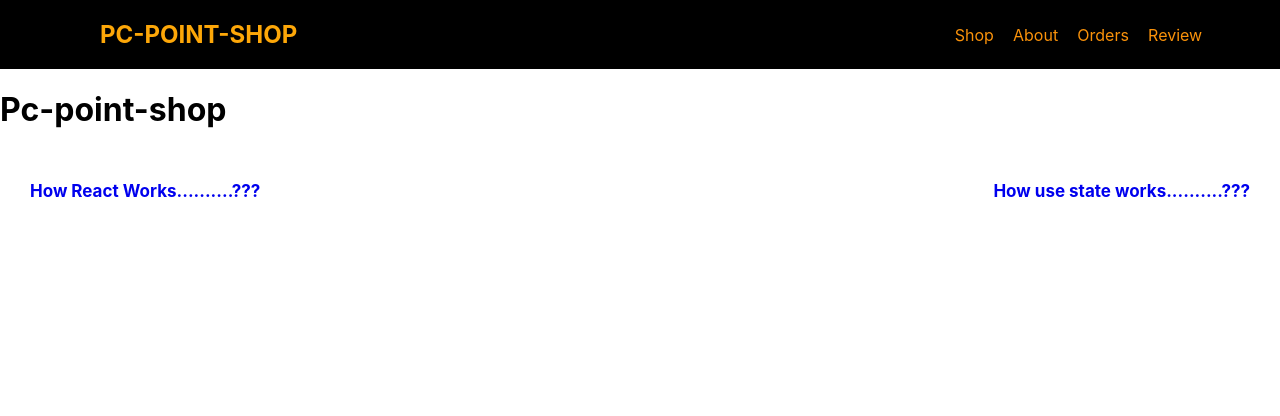
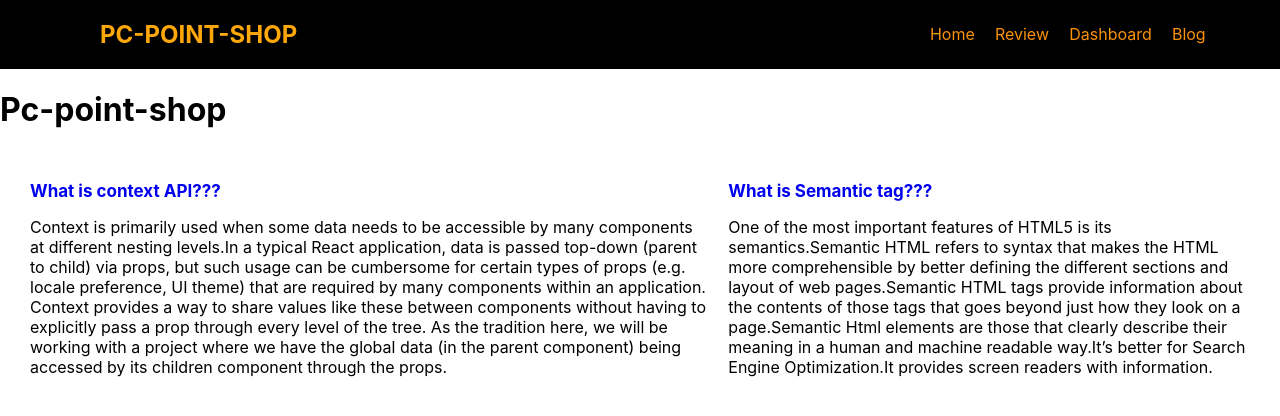
Before and after one commit to trishapaulcse/pc-point-center-assignment-9, a React (Create React App) app: page / in a window 1280 px wide. Shown: the top 416 px of the page. Built offline with nearby package versions, Linux system fonts and the light colour scheme.

Commit message:
Blog added

```diff
--- a/src/Components/Article/Article.js
+++ b/src/Components/Article/Article.js
@@ -5,15 +5,18 @@
     return (
         <div className='article-container'>
             <div>
-                <a className='article-1' href="https://reactjs.org/"><b>How React Works..........???</b></a>
+                <a className='article-1' href="https://reactjs.org/"><b>What is context API???</b></a>
                 <p>
+
+                    Context is primarily used when some data needs to be accessible by many components at different nesting levels.In a typical React application, data is passed top-down (parent to child) via props, but such usage can be cumbersome for certain types of props (e.g. locale preference, UI theme) that are required by many components within an application. Context provides a way to share values like these between components without having to explicitly pass a prop through every level of the tree. As the tradition here, we will be working with a project where we have the global data (in the parent component) being accessed by its children component through the props.
+
 
                 </p>
             </div>
             <div>
-                <a className='article-1' href="https://reactjs.org/"><b>How use state works..........???</b> </a>
+                <a className='article-1' href="https://reactjs.org/"><b>What is Semantic tag???</b> </a>
                 <p>
-
+                    One of the most important features of HTML5 is its semantics.Semantic HTML refers to syntax that makes the HTML more comprehensible by better defining the different sections and layout of web pages.Semantic HTML tags provide information about the contents of those tags that goes beyond just how they look on a page.Semantic Html elements are those that clearly describe their meaning in a human and machine readable way.It’s better for Search Engine Optimization.It provides screen readers with information.
                 </p>
             </div>
         </div>
--- a/src/Components/Header/Header.js
+++ b/src/Components/Header/Header.js
@@ -9,10 +9,10 @@
                     <h1>PC-POINT-SHOP</h1>
                 </div>
                 <div>
-                    <a href="/Shop">Shop</a>
-                    <a href="/About">About</a>
-                    <a href="/Orders">Orders</a>
-                    <a href="/Review">Review</a>
+                    <a href="/Shop">Home</a>
+                    <a href="/About">Review</a>
+                    <a href="/Orders">Dashboard</a>
+                    <a href="/Review">Blog</a>
                 </div>
             </nav>
         </div>
```
